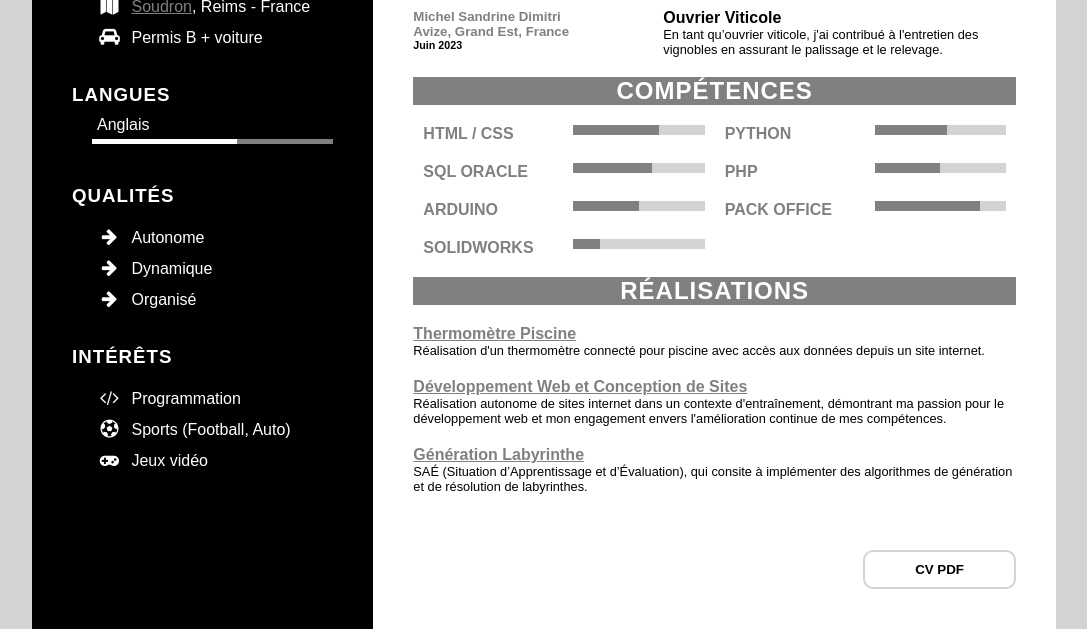
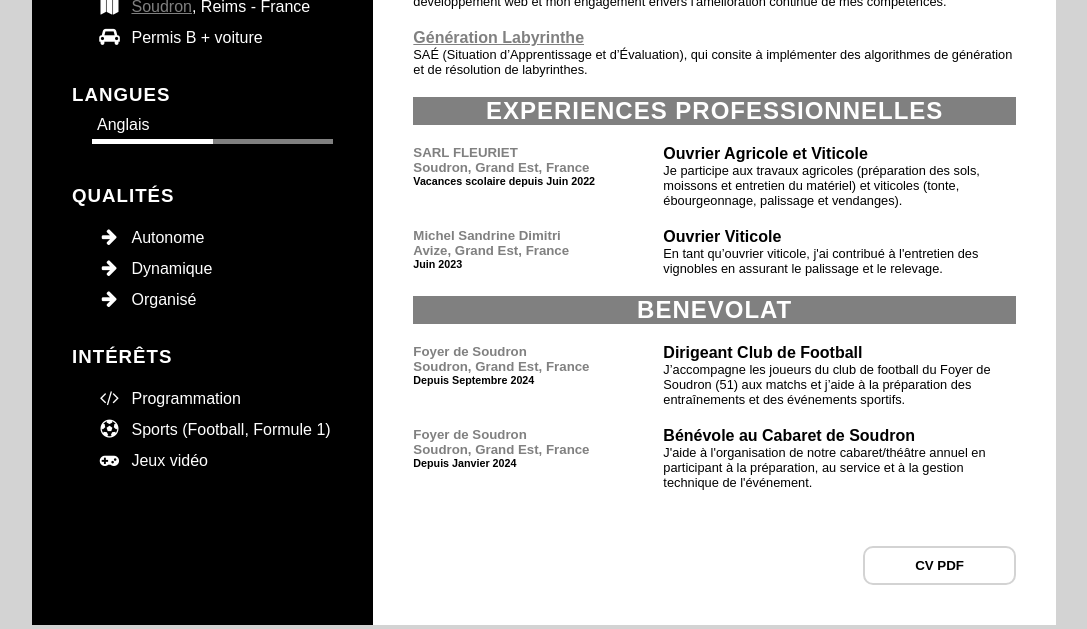
Before and after one commit to Cocodark51/CV_enLigne, a plain HTML site: page index.html in a window 1280 px wide. Shown: the part 597-1226 px from the top of the page, without its empty margins (96-1183 px from the left). Drawn offline with Linux system fonts and the light colour scheme.

Commit message:
Réorganisation de la page + Ajout section "Benevolat"

```diff
--- a/index.html
+++ b/index.html
@@ -22,7 +22,7 @@
         <div class="left">
             <div class="profile">
                 <div class="photoDeProfil">
-                    <img src="img/pdp.webp" alt="">
+                    <img src="img/pdp.png" alt="">
                 </div>
 
                 <h2>Marcoux Corentin<br><span>Étudiant en BUT Informatique</span></h2>
@@ -67,7 +67,7 @@
                         <li>
                             <span class="text">Anglais</span>
                             <span class="percent">
-                                <div style="width: 60%;"></div>
+                                <div style="width: 50%;"></div>
                             </span>
                         </li>
                     </ul>
@@ -100,7 +100,7 @@
                     </li>
                     <li>
                         <span class="icon"><i class="fa fa-futbol-o" aria-hidden="true"></i></span>
-                        <span class="text">Sports (Football, Auto)</span>
+                        <span class="text">Sports (Football, Formule 1)</span>
                     </li>
                     <li>
                         <span class="icon"><i class="fa fa-gamepad" aria-hidden="true"></i></span>
@@ -125,8 +125,6 @@
                         <p>Parcours réalisation d'applications : conception, développement, validation</p>
                     </div>
                 </div>
-            </div>
-            <div class="about">
                 <div class="box">
                     <div class="lieuAnnee">
                         <h5>Lycée Etienne Oemichen</h5>
@@ -142,58 +140,19 @@
             </div>
 
             <div class="about">
-                <h2 class="titre2">Experiences professionnelles</h2>
-                <div class="box">
-                    <div class="lieuAnnee">
-                        <h5>SARL FLEURIET</h5>
-                        <h5>Soudron, Grand Est, France</h5>
-                        <h6>Vacances scolaire depuis Juin 2022</h6>
-                    </div>
-                    <div class="text">
-                        <h4>Ouvrier Agricole</h4>
-                        <p>Durant mes vacances scolaires et certains week-ends, je travaille en tant qu'ouvrier agricole dans une ferme locale. Où je participe à diverses tâches telles que les travaux du sol, les moissons ou encore l'entretien du matériel agricole ou de la ferme. Travailler en tant qu'ouvrier agricole m'a appris la résilience, la gestion du temps et la résolution de problèmes en équipe, des compétences essentielles pour réussir dans le développement informatique.</p>
-                    </div>
-                </div>
-
-                <div class="box">
-                    <div class="lieuAnnee">
-                        <h5>SARL FLEURIET</h5>
-                        <h5>Soudron, Grand Est, France</h5>
-                        <h6>Vacances scolaire depuis Juin 2022</h6>
-                    </div>
-                    <div class="text">
-                        <h4>Ouvrier Viticole</h4>
-                        <p>Depuis plusieurs saisons, pendant mes vacances scolaires et certains weekends,
-                            je travaille comme ouvrier viticole. J'assure l'entretien des vignes
-                            (tonte, ébourgeonnage, palissage) et participe activement aux vendanges. En parallèle,
-                            je veille à la maintenance des équipements pour garantir une production de qualité.
-                            Cette expérience continue d'enrichir mes connaissances du secteur viticole.</p>
-                    </div>
-                </div>
-
-                <div class="about">
-                    <div class="box">
-                        <div class="lieuAnnee">
-                            <h5>Michel Sandrine Dimitri</h5>
-                            <h5>Avize, Grand Est, France</h5>
-                            <h6>Juin 2023</h6>
-                        </div>
-                        <div class="text">
-                            <h4>Ouvrier Viticole
-                            </h4>
-                            <p>En tant qu’ouvrier viticole, j'ai contribué à l'entretien des vignobles en
-                                assurant le palissage et le relevage.</p>
-                        </div>
-                    </div>
-                </div>
-            </div>
-            <div class="about">
                 <h2 class="titre2">Compétences</h2>
                 <div class="box_skills">
                     <div class="skills">
                         <h4>HTML / CSS</h4>
                         <div class="percent">
                             <div class="barre" style="width: 65%;"></div>
+                        </div>
+                    </div>
+
+                    <div class="skills">
+                        <h4>PHP</h4>
+                        <div class="percent">
+                            <div style="width: 50%;"></div>
                         </div>
                     </div>
 
@@ -205,16 +164,16 @@
                     </div>
 
                     <div class="skills">
-                        <h4>SQL Oracle</h4>
+                        <h4>c#</h4>
                         <div class="percent">
-                            <div style="width: 60%;"></div>
+                            <div style="width: 10%;"></div>
                         </div>
                     </div>
 
                     <div class="skills">
-                        <h4>PHP</h4>
+                        <h4>SQL Oracle</h4>
                         <div class="percent">
-                            <div style="width: 50%;"></div>
+                            <div style="width: 60%;"></div>
                         </div>
                     </div>
 
@@ -226,32 +185,32 @@
                     </div>
 
                     <div class="skills">
+                        <h4>Solidworks</h4>
+                        <div class="percent">
+                            <div style="width: 20%;"></div>
+                        </div>
+                    </div>
+
+                    <div class="skills">
                         <h4>Pack Office</h4>
                         <div class="percent">
                             <div style="width: 80%;"></div>
                         </div>
                     </div>
 
-                    <div class="skills">
-                        <h4>Solidworks</h4>
-                        <div class="percent">
-                            <div style="width: 20%;"></div>
-                        </div>
-                    </div>
                 </div>
             </div>
+
             <div class="about">
                 <h2 class="titre2">Réalisations</h2>
-                <div class="box">
+                <div class="box" style="min-height: 0;">
                     <div class="text">
                         <h4><a href="https://corentinmarcoux.fr/PagesProjets/ThermometrePiscine.html">Thermomètre Piscine</a></h4>
                         <p>Réalisation d'un thermomètre connecté pour piscine avec accès aux données
                             depuis un site internet.</p>
                     </div>
                 </div>
-            </div>
-            <div class="about">
-                <div class="box">
+                <div class="box" style="min-height: 0;">
                     <div class="text">
                         <h4><a href="https://corentinmarcoux.fr/#project">Développement Web et Conception de Sites</a></h4>
                         <p>Réalisation autonome de sites internet dans un contexte d'entraînement,
@@ -259,9 +218,7 @@
                             envers l'amélioration continue de mes compétences.</p>
                     </div>
                 </div>
-            </div>
-            <div class="about">
-                <div class="box">
+                <div class="box" style="min-height: 0;">
                     <div class="text">
                         <h4><a href="https://github.com/corentinmrcx/LABYRINTHES-SAE-S2.03">Génération Labyrinthe</a></h4>
                         <p>SAÉ (Situation d’Apprentissage et d’Évaluation), qui consite à implémenter
@@ -269,6 +226,70 @@
                     </div>
                 </div>
             </div>
+
+            <div class="about">
+                <h2 class="titre2">Experiences professionnelles</h2>
+                <div class="box">
+                    <div class="lieuAnnee">
+                        <h5>SARL FLEURIET</h5>
+                        <h5>Soudron, Grand Est, France</h5>
+                        <h6>Vacances scolaire depuis Juin 2022</h6>
+                    </div>
+                    <div class="text">
+                        <h4>Ouvrier Agricole et Viticole</h4>
+                        <p>Je participe aux travaux agricoles (préparation des sols, moissons et entretien
+                            du matériel) et viticoles (tonte, ébourgeonnage, palissage et vendanges).
+                            </p>
+                    </div>
+                </div>
+
+                <div class="box">
+                    <div class="lieuAnnee">
+                        <h5>Michel Sandrine Dimitri</h5>
+                        <h5>Avize, Grand Est, France</h5>
+                        <h6>Juin 2023</h6>
+                    </div>
+                    <div class="text">
+                        <h4>Ouvrier Viticole
+                        </h4>
+                        <p>En tant qu’ouvrier viticole, j'ai contribué à l'entretien des vignobles en
+                            assurant le palissage et le relevage.</p>
+                    </div>
+                </div>
+            </div>
+
+            <div class="about">
+                <h2 class="titre2">Benevolat</h2>
+                <div class="box">
+                    <div class="lieuAnnee">
+                        <h5>Foyer de Soudron</h5>
+                        <h5>Soudron, Grand Est, France</h5>
+                        <h6>Depuis Septembre 2024</h6>
+                    </div>
+                    <div class="text">
+                        <h4>Dirigeant Club de Football</h4>
+                        <p>J’accompagne les joueurs du club de football du Foyer de Soudron (51) aux
+                            matchs et j’aide à la préparation des entraînements et des événements
+                            sportifs.
+                        </p>
+                    </div>
+                </div>
+
+                <div class="box">
+                    <div class="lieuAnnee">
+                        <h5>Foyer de Soudron</h5>
+                        <h5>Soudron, Grand Est, France</h5>
+                        <h6>Depuis Janvier 2024</h6>
+                    </div>
+                    <div class="text">
+                        <h4>Bénévole au Cabaret de Soudron</h4>
+                        <p>J'aide à l'organisation de notre cabaret/théâtre annuel en participant à la
+                            préparation, au service et à la gestion technique de l'événement.
+                        </p>
+                    </div>
+                </div>
+            </div>
+
             <br><br>
             <div class="buttonCvDl">
                 <a href="CV_Marcoux_2024.pdf"><button class="dlCV" type="button">CV PDF</button></a>
```
